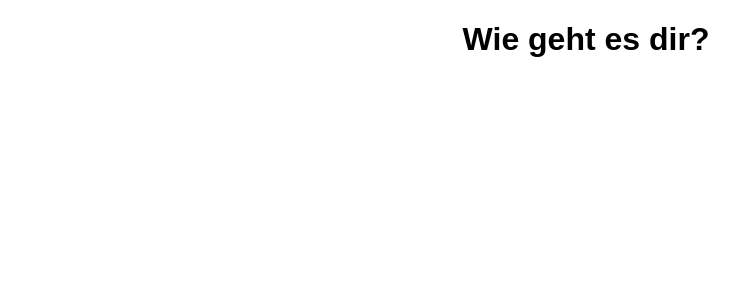
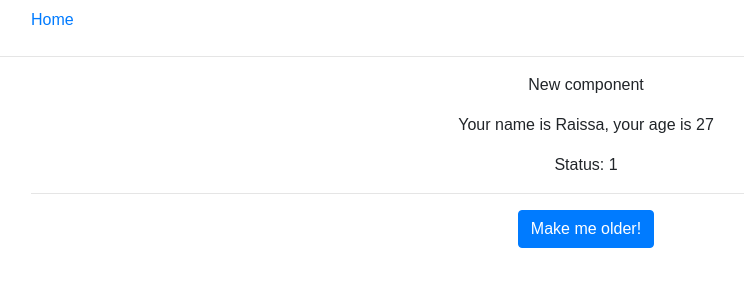
Before and after one commit to raahroo/React-Structure, a React (Create React App) app: page / in a window 1280 px wide. Shown: the top 300 px of the page, without its empty margins (54-798 px from the left). Built offline with nearby package versions, Linux system fonts and the light colour scheme.

Commit message:
State component and Stateless component

```diff
--- a/public/index.html
+++ b/public/index.html
@@ -19,6 +19,7 @@
       work correctly both with client-side routing and a non-root public URL.
       Learn how to configure a non-root public URL by running `npm run build`.
     -->
+    <link rel="stylesheet" href="https://stackpath.bootstrapcdn.com/bootstrap/4.1.3/css/bootstrap.min.css" integrity="sha384-MCw98/SFnGE8fJT3GXwEOngsV7Zt27NXFoaoApmYm81iuXoPkFOJwJ8ERdknLPMO" crossorigin="anonymous">
     <title>React App</title>
   </head>
   <body>
--- a/src/App.js
+++ b/src/App.js
@@ -1,11 +1,18 @@
 import React, { Component } from 'react';
+import Header from './components/Header';
+import Home from './components/Home';
+
 import './App.css';
 
 class App extends Component {
   render() {
     return (
       <div className="App">
-        <h1>Wie geht es dir?</h1>
+        <Header homeLink="Home"/>
+        <hr/>
+        <Home name={"Raissa"} initialAge={27} >
+          <p>Testssss</p>
+        </Home>
       </div>
     );
   }
--- /dev/null
+++ b/src/components/Header.js
@@ -0,0 +1,17 @@
+import React from 'react';
+
+const Header = (props) => {
+    return (
+        <nav className="navbar navbar-default">
+            <div className="container">
+                <div className="navbar-header">
+                    <ul className="nav navbar-nav">
+                        <li><a href="">{props.homeLink}</a></li>
+                    </ul>
+                </div>
+            </div>
+        </nav>
+    );
+};
+
+export default Header;
--- /dev/null
+++ b/src/components/Home.js
@@ -0,0 +1,45 @@
+import React from 'react';
+import PropTypes from 'prop-types';
+
+export default class Home extends React.Component {
+
+    constructor(props){
+        super();
+        this.state = {
+            age: props.initialAge,
+            status: 0
+        };
+        setTimeout(() => {
+                this.setState({
+                    status: this.state.status + 1
+                })
+            }, 3000
+        );
+    }
+
+    onMakeOlder(){
+        this.setState({
+            age: this.state.age + 3
+        });
+    }
+
+    render(){
+        return (
+            <div className="container">
+                <p>New component</p>
+                <p>Your name is {this.props.name}, your age is {this.state.age}</p>
+                <p>Status: {this.state.status}</p>
+                <hr />
+                <button onClick={() => this.onMakeOlder()}
+                    className="btn btn-primary">Make me older!
+                </button>
+            </div>
+
+        );
+    }
+}
+
+Home.propTypes = {
+    name: PropTypes.string,
+    initialAge: PropTypes.number,
+};
```
